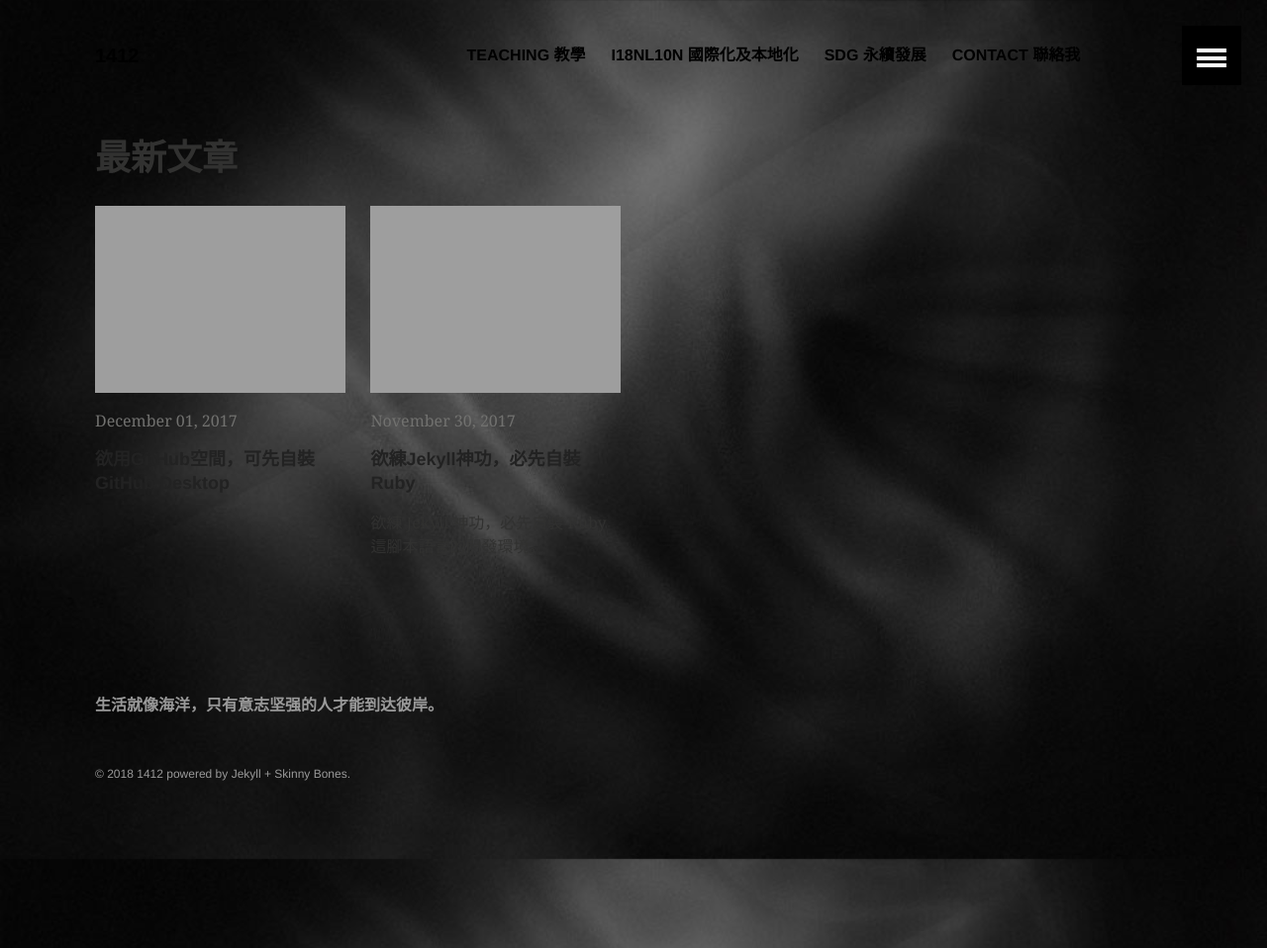
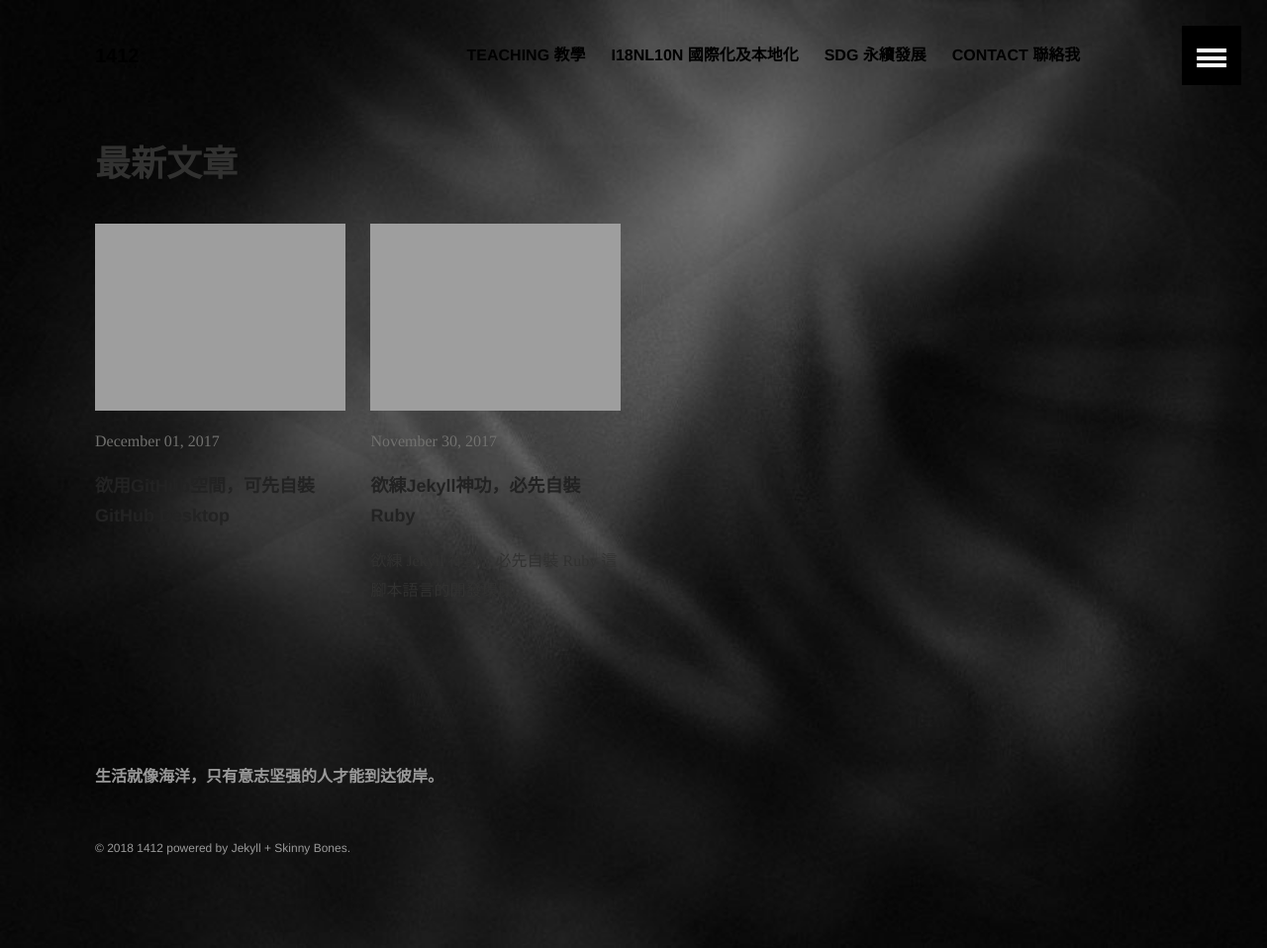
Before and after one commit to q3466141541/q3466141541.github.io, a Jekyll site: the page built from index.md, in a window 1280 px wide. Shown: the whole page at 99% size. Built offline with Jekyll 4.4.1, drawn with Linux system fonts in a browser that asks for light colours.

Commit message:
Update _variables.scss

```diff
--- a/_sass/_variables.scss
+++ b/_sass/_variables.scss
@@ -6,14 +6,14 @@
    Typography variables
    ========================================================================== */
 
-$base-font                   	: Georgia,Times,"Times New Roman",serif;
-$heading-font                	: "Helvetica Neue","Segoe UI",Arial,sans-serif;
+$base-font                   	: Microsoft YaHei,\\5FAE\8F6F\96C5\9ED1,Times,"Times New Roman",serif;
+$heading-font                	: STHupo,\\534E\6587\7425\73C0	,华文琥珀,"Helvetica Neue","Segoe UI",Arial,sans-serif;
 $caption-font                	: $base-font;
 $code-font                   	: monospace;
 $alt-font                    	: $heading-font;
 
 $doc-font-size               	: 16;
-$doc-line-height             	: 24;
+$doc-line-height             	: 30;
 
 $border-radius               	: 3px;
 
```
